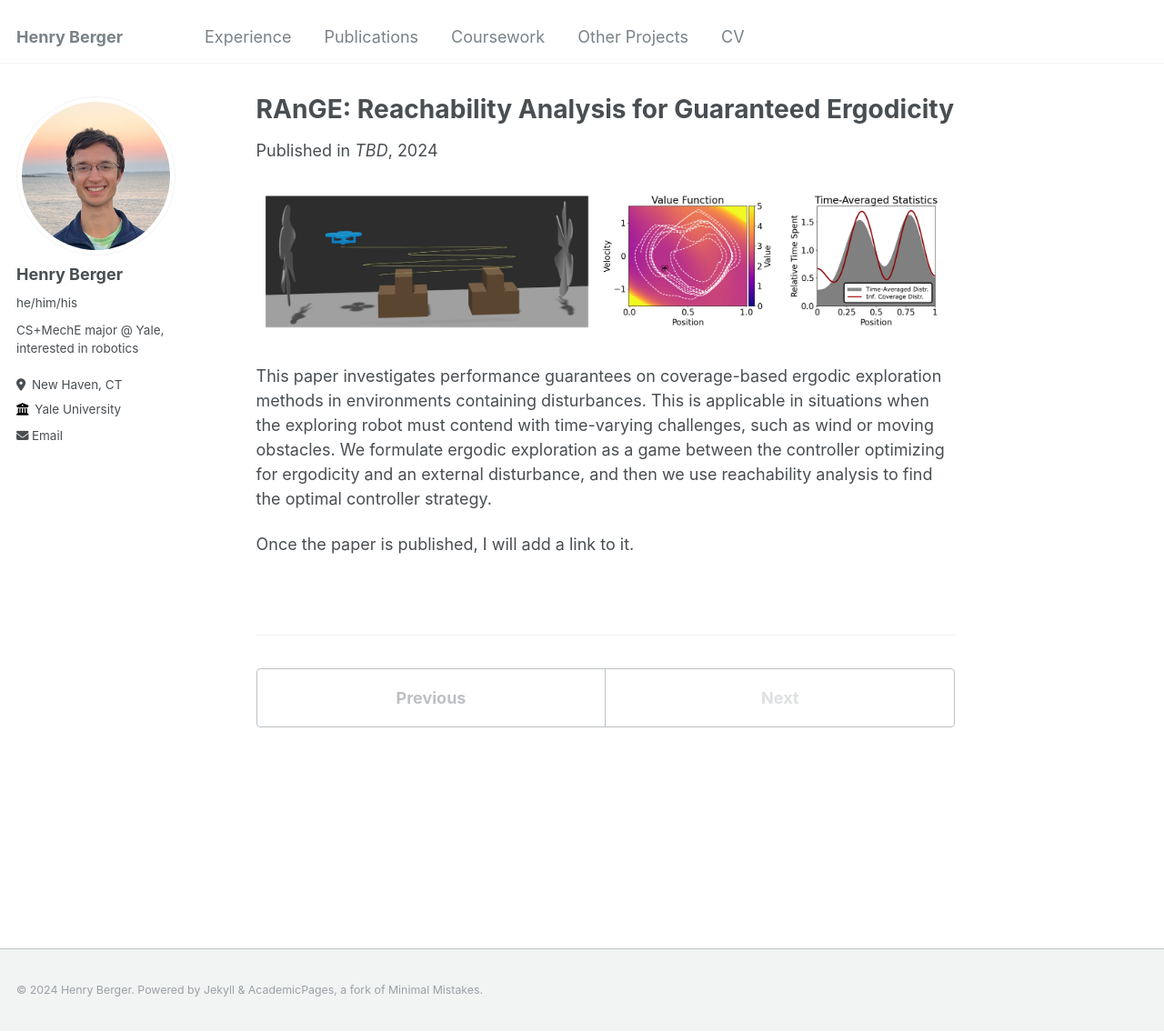
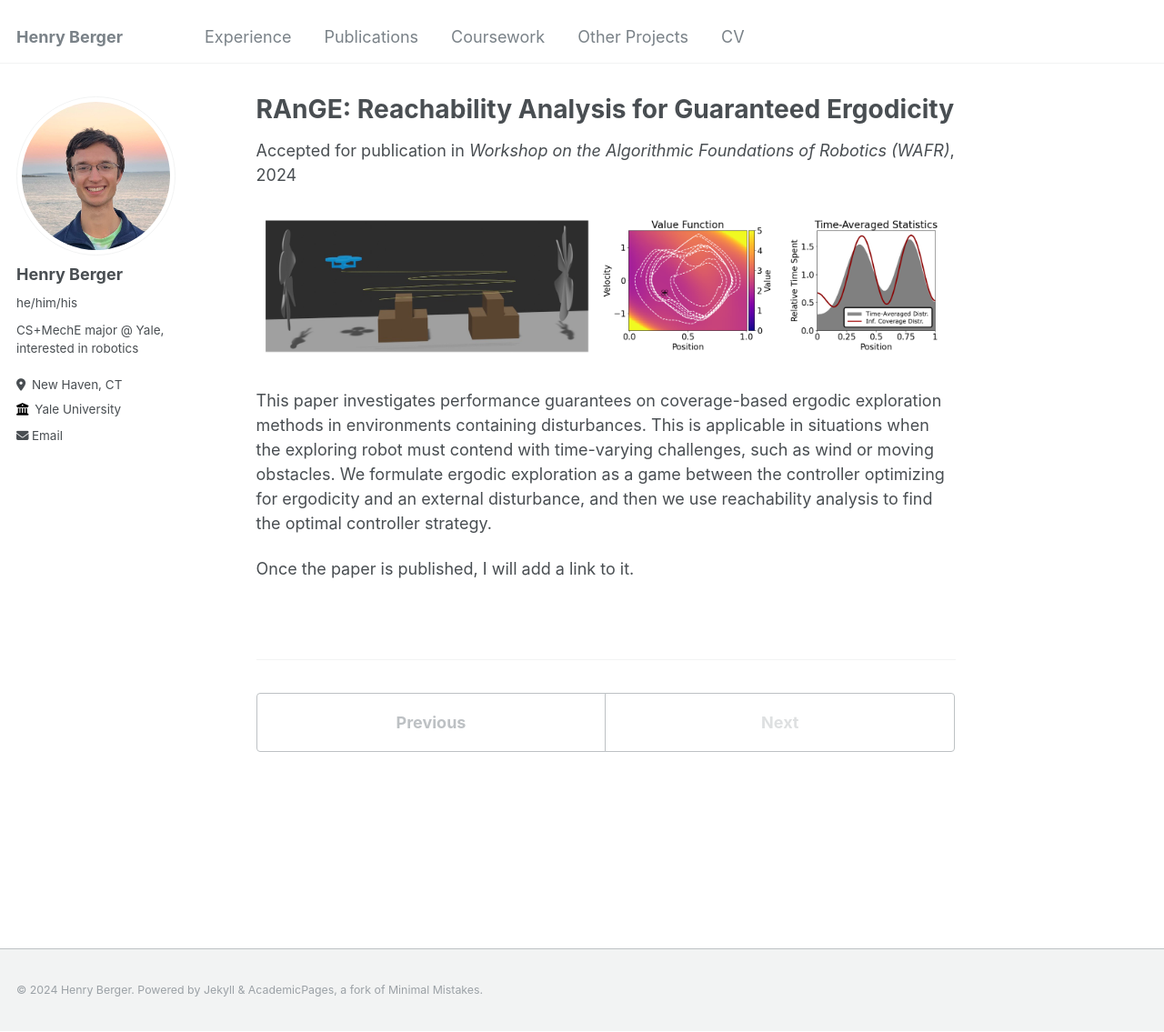
Before and after one commit to henry-berger/henry-berger.github.io, a Jekyll site: the page built from _publications/2024-range.md, in a window 1280 px wide and 1135 px high. Shown: the whole window at 91% size. Built offline with Jekyll 4.4.1, drawn with Linux system fonts in a browser that asks for light colours.

Commit message:
Update publication info for papers

```diff
--- a/_includes/archive-single.html
+++ b/_includes/archive-single.html
@@ -41,7 +41,7 @@
         {% if post.collection == 'experience' %}
           <p> {{ post.role}} | <i>{{post.date_str}}</i><br><i>{{ post.location}}</i> </p>
         {% elsif post.collection == 'publications' %}
-          <p>Published in <i>{{ post.venue }}</i>, {{ post.date | default: "1900-01-01" | date: "%Y" }} </p>
+          <p>{{post.status}} in <i>{{ post.venue }}</i>, {{ post.date | default: "1900-01-01" | date: "%Y" }} </p>
         {% elsif post.date %}
          <p class="page__date"><strong><i class="fa fa-fw fa-calendar" aria-hidden="true"></i> {{ site.data.ui-text[site.locale].date_label | default: "Published:" }}</strong> <time datetime="{{ post.date | default: "1900-01-01" | date_to_xmlschema }}">{{ post.date | default: "1900-01-01" | date: "%B %d, %Y" }}</time></p>
         {% endif %}
--- a/_layouts/single.html
+++ b/_layouts/single.html
@@ -38,7 +38,7 @@
             <p> {{ page.role}} | <i>{{page.date_str}}</i><br><i>{{ page.location}}</i> </p>
           <!-- <p> {{ page.type }}, <i>{{ page.venue }}</i>, {{ page.date | default: "1900-01-01" | date: "%Y" }} </p> -->
         {% elsif page.venue and page.date %}
-          <p>Published in <i>{{ page.venue }}</i>, {{ page.date | default: "1900-01-01" | date: "%Y" }} </p>
+          <p>{{ page.status }} in <i>{{ page.venue }}</i>, {{ page.date | default: "1900-01-01" | date: "%Y" }} </p>
         {% elsif page.date %}
           <p class="page__date"><strong><i class="fa fa-fw fa-calendar" aria-hidden="true"></i> {{ site.data.ui-text[site.locale].date_label | default: "Published:" }}</strong> <time datetime="{{ page.date | date_to_xmlschema }}">{{ page.date | default: "1900-01-01" | date: "%B %d, %Y" }}</time></p>
         {% endif %}
--- a/_publications/2024-range.md
+++ b/_publications/2024-range.md
@@ -3,8 +3,9 @@
 collection: publications
 permalink: /publication/range
 excerpt: 'This paper derives and implements a controller that guarantees safety and exploration of an area, despite time-varying hazards such as wind or moving obstacles.'
-date: 2024-08-01
-venue: 'TBD'
+date: 2024-10-07
+status: "Accepted for publication"
+venue: 'Workshop on the Algorithmic Foundations of Robotics (WAFR)'
 # paperurl: ''
 # citation: 'Dong DE, Berger HP and Abraham I (2023). Time Optimal Ergodic
 # Search. In: <i>Proceedings of Robotics: Science and Systems</i>. Daegu, Republic of Korea.'
```
Also changed, not shown: _publications/2023-07-11-time-optimal-ergodic-search.md (+1 -1 lines), _publications/2024-07-19-multiscale-time-optimal-ergodic-search.md (+1 -0 lines).
